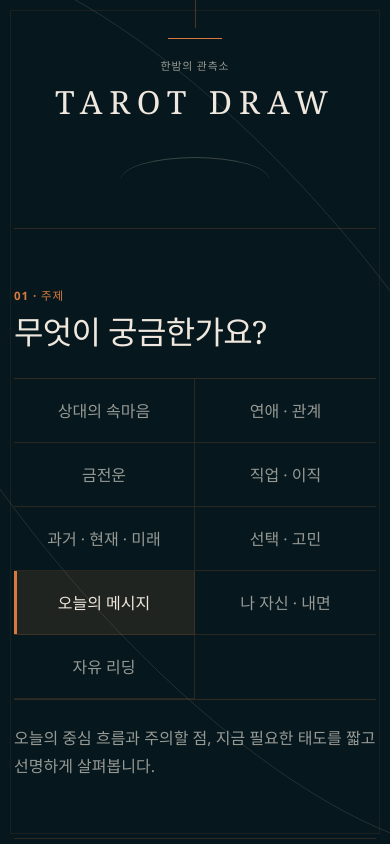
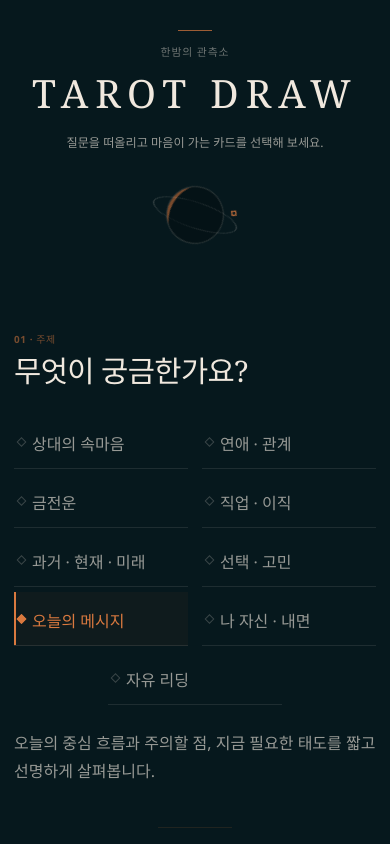
Before and after one commit to DDORINY/tarot-draw, a React (Vite) app: page / in a window 390 px wide. Shown: the top 844 px of the page. Built offline with nearby package versions, Linux system fonts and the light colour scheme.

Commit message:
refactor: refine celestial setup composition

```diff
--- a/src/App.css
+++ b/src/App.css
@@ -1813,3 +1813,272 @@
   .celestial-star,
   .guide-section { animation: none; }
 }
+
+/* Dreamy Celestial Setup Refinement */
+.guided-setup {
+  padding-top: clamp(34px, 5vh, 58px);
+}
+
+.guided-setup::before,
+.guided-setup::after {
+  display: none;
+}
+
+.guided-setup .celestial-backdrop--setup .celestial-orbit--primary {
+  transform: translate(-760px, -260px) rotate(-12deg) scale(0.82);
+  animation-duration: 56s;
+}
+
+.guided-setup .celestial-backdrop--setup .celestial-orbit--secondary {
+  transform: translate(1320px, 310px) rotate(9deg) scale(0.72);
+  animation-duration: 48s;
+}
+
+.guided-setup .celestial-backdrop--setup .celestial-star--one {
+  transform: translate(-70px, 20px);
+}
+
+.guided-setup .celestial-backdrop--setup .celestial-star--two {
+  display: none;
+}
+
+.guided-brand {
+  width: min(100%, 820px);
+  margin: 0 auto 48px;
+}
+
+.guided-brand::after {
+  display: none;
+}
+
+.guided-brand .brand-rule {
+  width: 34px;
+  margin-bottom: 12px;
+  opacity: 0.72;
+}
+
+.guided-brand h1 {
+  font-size: clamp(2.45rem, 4vw, 3.5rem);
+  letter-spacing: 0.18em;
+}
+
+.guided-brand > p:not(.guided-subtitle) {
+  opacity: 0.7;
+}
+
+.guided-subtitle {
+  max-width: 420px;
+  margin: 14px auto 0 !important;
+  color: var(--color-text-muted) !important;
+  font-family: inherit !important;
+  font-size: 0.82rem !important;
+  line-height: 1.65;
+  letter-spacing: 0 !important;
+  text-transform: none !important;
+}
+
+.setup-eclipse {
+  position: relative;
+  width: 126px;
+  aspect-ratio: 1;
+  margin: 24px auto 0;
+  animation: setup-eclipse-turn 52s linear infinite;
+}
+
+.setup-eclipse-disc,
+.setup-eclipse-ring {
+  position: absolute;
+  border-radius: 50%;
+}
+
+.setup-eclipse-disc {
+  inset: 15px;
+  border: 1px solid rgba(240, 232, 222, 0.16);
+  background: var(--color-night-deep);
+  box-shadow: inset 12px -2px 0 -9px rgba(217, 121, 63, 0.55);
+}
+
+.setup-eclipse-ring {
+  inset: 6px 0;
+  border: 1px solid var(--color-orbit);
+  transform: rotate(-22deg) scaleY(0.34);
+}
+
+.setup-eclipse i {
+  position: absolute;
+  top: 15px;
+  right: 13px;
+  width: 5px;
+  height: 5px;
+  border: 1px solid var(--color-copper);
+  transform: rotate(45deg);
+}
+
+.guided-layout {
+  width: min(100%, 1080px);
+}
+
+.guided-setup .guide-section {
+  padding-block: clamp(42px, 5vw, 58px);
+  border-top: 0;
+}
+
+.guided-setup .guide-section + .guide-section::before {
+  content: '';
+  position: absolute;
+  top: 0;
+  left: 50%;
+  width: 74px;
+  height: 1px;
+  background: var(--color-orbit-soft);
+  translate: -50% 0;
+}
+
+.guided-setup .section-index {
+  margin-bottom: 9px;
+  opacity: 0.54;
+  font-size: 0.62rem;
+  letter-spacing: 0.06em;
+}
+
+.guided-setup .guide-section h2 {
+  font-size: clamp(1.85rem, 3.1vw, 3rem);
+}
+
+.guided-setup .category-grid {
+  grid-template-columns: repeat(2, minmax(0, 1fr));
+  gap: 8px 34px;
+  border: 0;
+  background: transparent;
+}
+
+.guided-setup .category-button {
+  position: relative;
+  min-height: 58px;
+  padding: 14px 12px 12px 24px;
+  border: 0;
+  border-bottom: 1px solid rgba(240, 232, 222, 0.1);
+  text-align: left;
+}
+
+.guided-setup .category-button::before {
+  content: '';
+  position: absolute;
+  top: 50%;
+  left: 4px;
+  width: 5px;
+  height: 5px;
+  border: 1px solid var(--color-orbit);
+  transform: translateY(-50%) rotate(45deg);
+}
+
+.guided-setup .category-button:nth-child(3n),
+.guided-setup .category-button:nth-child(2n) {
+  border-inline-end: 0;
+}
+
+.guided-setup .category-button:last-child {
+  grid-column: 1 / -1;
+  justify-self: center;
+  width: calc(50% - 17px);
+}
+
+.guided-setup .category-button[aria-pressed='true'] {
+  color: var(--color-copper);
+  background: rgba(217, 121, 63, 0.045);
+  box-shadow: inset 2px 0 0 var(--color-copper);
+}
+
+.guided-setup .category-button[aria-pressed='true']::before {
+  border-color: var(--color-copper);
+  background: var(--color-copper);
+}
+
+.guided-setup .start-section .primary-button {
+  border-color: var(--color-copper);
+  background: rgba(217, 121, 63, 0.055);
+}
+
+@keyframes setup-eclipse-turn {
+  to { rotate: 360deg; }
+}
+
+@media (max-width: 1023px) {
+  .guided-setup .celestial-backdrop--setup .celestial-orbit--primary {
+    transform: translate(-900px, -320px) rotate(-12deg) scale(0.72);
+  }
+
+  .guided-setup .celestial-backdrop--setup .celestial-orbit--secondary {
+    display: none;
+  }
+}
+
+@media (max-width: 767px) {
+  .guided-setup {
+    padding-top: 30px;
+  }
+
+  .guided-brand {
+    margin-bottom: 30px;
+  }
+
+  .guided-brand h1 {
+    font-size: clamp(2rem, 10vw, 2.75rem);
+  }
+
+  .guided-subtitle {
+    max-width: 290px;
+    font-size: 0.76rem !important;
+  }
+
+  .setup-eclipse {
+    width: 88px;
+    margin-top: 18px;
+  }
+
+  .guided-setup .celestial-backdrop--setup .celestial-orbit--primary {
+    transform: translate(-1040px, -350px) rotate(-12deg) scale(0.62);
+  }
+
+  .guided-setup .celestial-backdrop--setup .celestial-star--three,
+  .guided-setup .celestial-backdrop--setup .celestial-dot--one {
+    display: none;
+  }
+
+  .guided-setup .category-grid {
+    gap: 5px 14px;
+  }
+
+  .guided-setup .category-button {
+    min-height: 54px;
+    padding-left: 18px;
+  }
+
+  .guided-setup .category-button:last-child {
+    width: calc(50% - 7px);
+  }
+}
+
+@media (max-width: 374px) {
+  .guided-brand h1 {
+    font-size: 1.9rem;
+    letter-spacing: 0.13em;
+  }
+
+  .setup-eclipse {
+    width: 76px;
+  }
+
+  .guided-setup .category-grid {
+    gap-inline: 8px;
+  }
+
+  .guided-setup .category-button {
+    padding-inline: 15px 5px;
+    font-size: 0.8rem;
+  }
+}
+
+@media (prefers-reduced-motion: reduce) {
+  .setup-eclipse { animation: none; }
+}
--- a/src/components/SetupScreen.tsx
+++ b/src/components/SetupScreen.tsx
@@ -38,6 +38,12 @@ export function SetupScreen(props: SetupScreenProps) {
         <span className="brand-rule" aria-hidden="true" />
         <p>한밤의 관측소</p>
         <h1>TAROT DRAW</h1>
+        <p className="guided-subtitle">질문을 떠올리고 마음이 가는 카드를 선택해 보세요.</p>
+        <div className="setup-eclipse" aria-hidden="true">
+          <span className="setup-eclipse-disc" />
+          <span className="setup-eclipse-ring" />
+          <i />
+        </div>
       </header>
 
       <div className="guided-layout">
```
